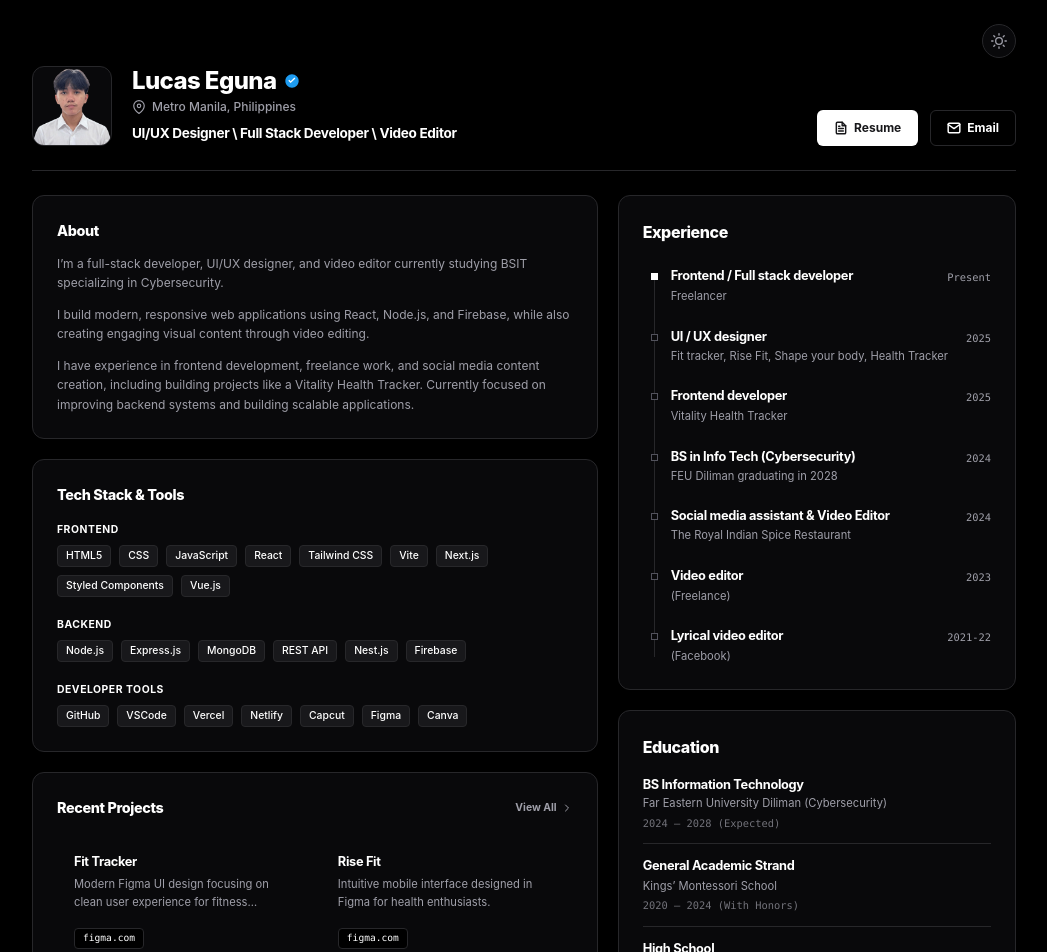
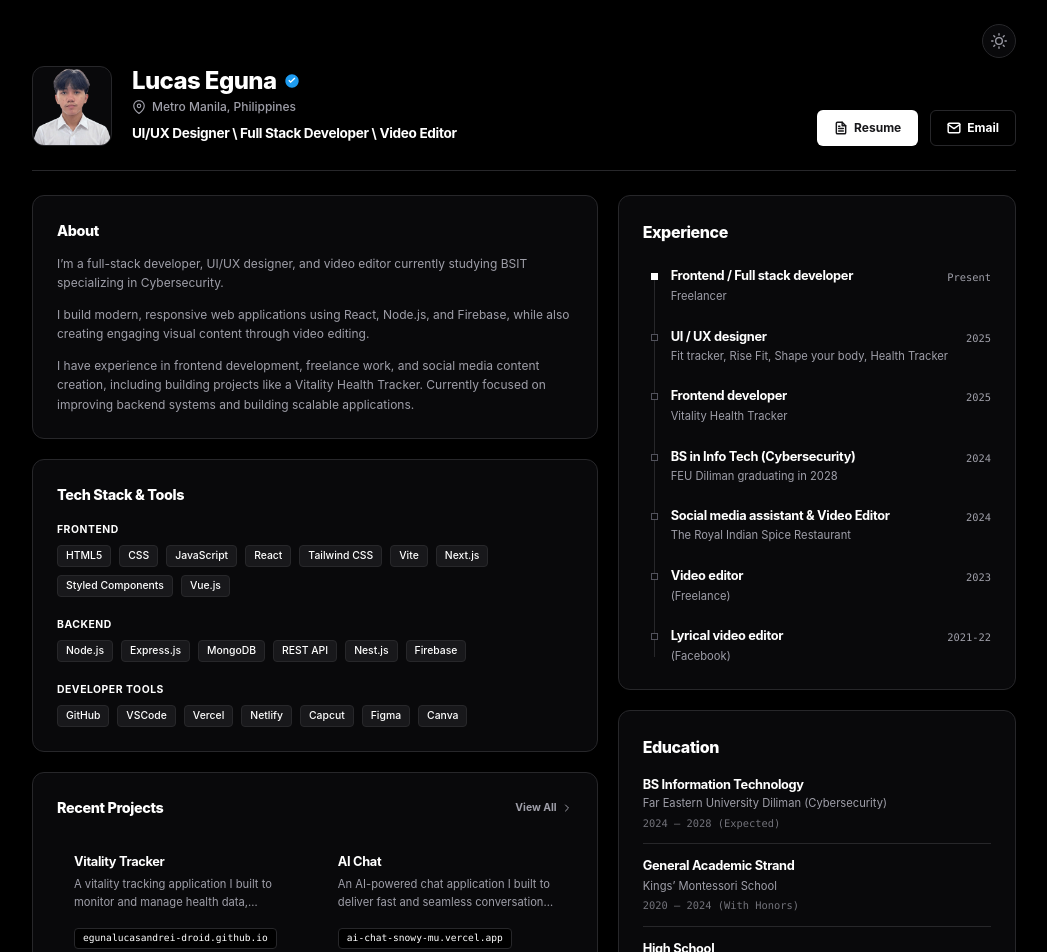
Before and after one commit to egunalucasandrei-droid/My-Portfolio-Eguna, a React (Vite) app: page / in a window 1280 px wide. Shown: the top 952 px of the page, without its empty margins (116-1163 px from the left). Built offline with nearby package versions, Linux system fonts and the light colour scheme.

Commit message:
Fix the position in project section

```diff
--- a/src/App.jsx
+++ b/src/App.jsx
@@ -34,13 +34,13 @@ const certifications = [
 ];
 
 const projects = [
+  { category: "web", title: "Vitality Tracker", desc: "A vitality tracking application I built to monitor and manage health data, focusing on performance, structure, and a smooth user experience across platforms.", img: Vitality, fallback: "https://images.unsplash.com/photo-1434494878577-86c23bcb06b9?auto=format&fit=crop&q=80&w=800", link: "https://egunalucasandrei-droid.github.io/Vitality-Health-Tracker/", linkText: "Visit Site" },
+  { category: "web", title: "AI Chat", desc: "An AI-powered chat application I built to deliver fast and seamless conversations. It uses a separate backend for API security and a clean, responsive frontend for a smooth user experience.", img: aiChat, fallback: "https://images.unsplash.com/photo-1414235077428-338989a2e8c0?auto=format&fit=crop&q=80&w=800", link: "https://ai-chat-snowy-mu.vercel.app", linkText: "Visit Site" },
   { category: "uiux", title: "Fit Tracker", desc: "Modern Figma UI design focusing on clean user experience for fitness tracking.", img: figma1, fallback: "https://images.unsplash.com/photo-1616198814651-e71f960c3180?auto=format&fit=crop&q=80&w=800", link: "https://www.figma.com/proto/d97Fr5Pdx8UFmAHHVpwVXv/FINAL-PROJECT?node-id=52-105&starting-point-node-id=52%3A105&t=QsXVjRp6wbDnW84U-1", linkText: "View Design" },
   { category: "uiux", title: "Rise Fit", desc: "Intuitive mobile interface designed in Figma for health enthusiasts.", img: figma2, fallback: "https://images.unsplash.com/photo-1526506114642-54bc55e2d56a?auto=format&fit=crop&q=80&w=800", link: "https://www.figma.com/proto/GfaYaASRaaXXHHvDMdbAqc/final-project?node-id=1-2", linkText: "View Design" },
   { category: "uiux", title: "Shape Your Body", desc: "A structured and visually appealing fitness application prototype.", img: figma3, fallback: "https://images.unsplash.com/photo-1517836357463-d25dfeac3438?auto=format&fit=crop&q=80&w=800", link: "https://www.figma.com/proto/UbQv3hR8SUTIilNiI2o8XW/Final-Project?node-id=21-32", linkText: "View Design" },
   { category: "uiux", title: "Health Tracker", desc: "Comprehensive health monitoring dashboard UI crafted with minimalism.", img: figma4, fallback: "https://images.unsplash.com/photo-1505751172876-fa1923c5c528?auto=format&fit=crop&q=80&w=800", link: "https://www.figma.com/proto/PkBZ1D9v60sZGZbBe9jpoA/HEALTH-TRACKER?node-id=60-48", linkText: "View Design" },
   { category: "web", title: "NIKE Mockup", desc: "A Nike-inspired front-end project I built to explore modern UI design and responsive layouts. Focused on creating a clean, visually engaging interface while practicing component-based development using React and Tailwind CSS.", img: nike1, fallback: "https://images.unsplash.com/photo-1497935586351-b67a49e012bf?auto=format&fit=crop&q=80&w=800", link: "https://egunalucasandrei-droid.github.io/NIKE-WEBSITE/", linkText: "Visit Site" },
-  { category: "web", title: "AI Chat", desc: "An AI-powered chat application I built to deliver fast and seamless conversations. It uses a separate backend for API security and a clean, responsive frontend for a smooth user experience.", img: aiChat, fallback: "https://images.unsplash.com/photo-1414235077428-338989a2e8c0?auto=format&fit=crop&q=80&w=800", link: "https://ai-chat-snowy-mu.vercel.app", linkText: "Visit Site" },
-  { category: "web", title: "Vitality Tracker", desc: "A vitality tracking application I built to monitor and manage health data, focusing on performance, structure, and a smooth user experience across platforms.", img: Vitality, fallback: "https://images.unsplash.com/photo-1434494878577-86c23bcb06b9?auto=format&fit=crop&q=80&w=800", link: "https://egunalucasandrei-droid.github.io/Vitality-Health-Tracker/", linkText: "Visit Site" },
   { category: "web", title: "ROGSTRIX mockup", desc: "A ROG Strix–inspired design project focused on creating a bold and futuristic interface. Built to explore modern UI styling, layout composition, and visually striking design elements.", img: rog, fallback: "https://images.unsplash.com/photo-1434494878577-86c23bcb06b9?auto=format&fit=crop&q=80&w=800", link: "https://egunalucasandrei-droid.github.io/ROG-WEBSITE/", linkText: "Visit Site" },
   { category: "video", title: "She's Dating The Gangster (Trailer)", desc: "Creative storytelling and high-impact editing for a cinematic trailer.", img: film1, fallback: "https://images.unsplash.com/photo-1485846234645-a62644f84728?auto=format&fit=crop&q=80&w=800", link: "https://youtu.be/CrDVxN9pC1A?si=R42Hjhf-Se8hM5Xc", linkText: "Watch Video", isVideo: true },
   { category: "video", title: "She's Dating The Gangster (Short Film)", desc: "Detailed recreation showcasing cinematography and editing skills.", img: film7, fallback: "https://images.unsplash.com/photo-1440404653325-ab127d49abc1?auto=format&fit=crop&q=80&w=800", link: "https://youtu.be/60wxaOO0sbg?si=AIzBobI2oPGjK-dw", linkText: "Watch Video", isVideo: true },
@@ -175,10 +175,6 @@ export default function App() {
     return linkText;
   };
 
-  // ----------------------------------------------------
-  // SUB-COMPONENTS FOR FULL SCREEN VIEWS
-  // ----------------------------------------------------
-
   const renderAllProjects = () => (
     <div className="w-full max-w-5xl mx-auto px-5 py-12 fade-up">
       <div className="flex items-center gap-4 mb-8">
@@ -270,9 +266,6 @@ export default function App() {
     </div>
   );
 
-  // ----------------------------------------------------
-  // MAIN RENDER
-  // ----------------------------------------------------
   return (
     <div className={`min-h-screen w-full transition-colors duration-300 font-sans pb-16 ${theme === 'dark' ? 'bg-black text-white selection:bg-white selection:text-black' : 'bg-zinc-50 text-zinc-900 selection:bg-zinc-900 selection:text-white'}`}>
       <GlobalStyles />
```
